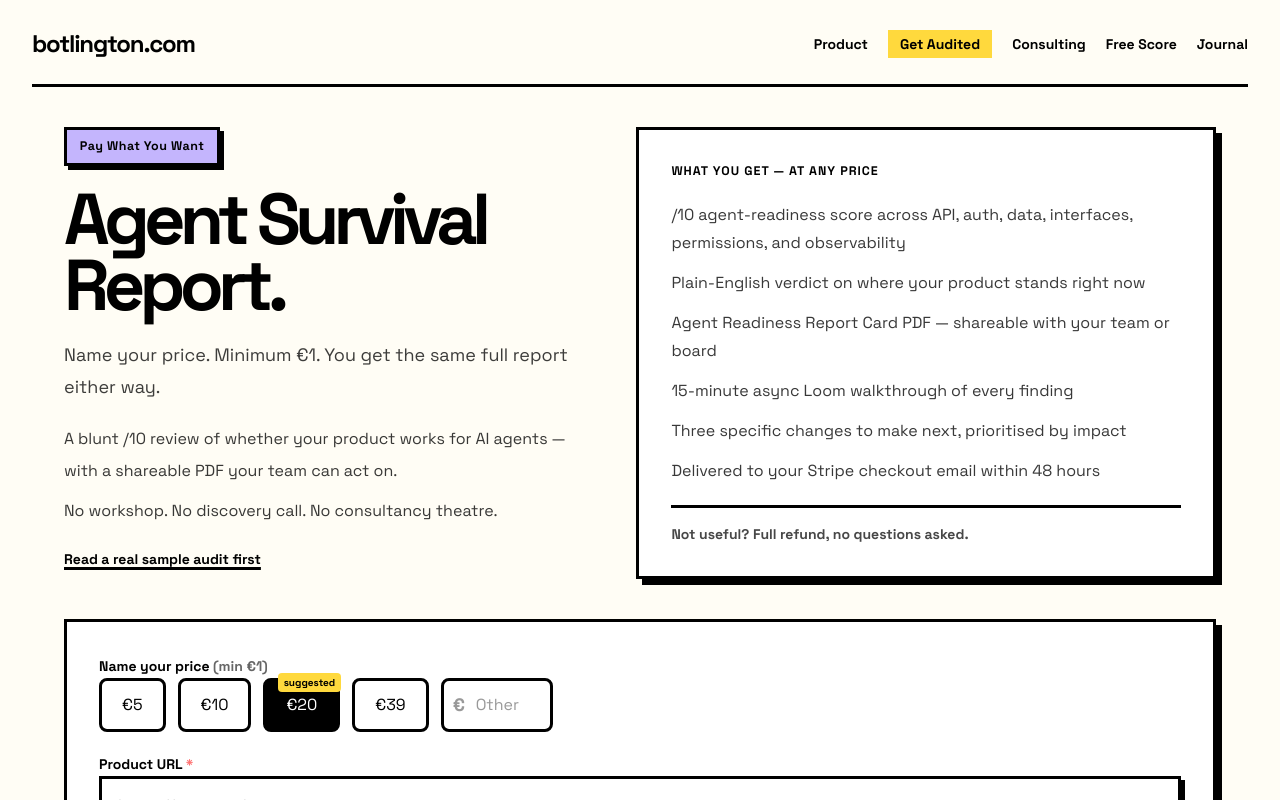
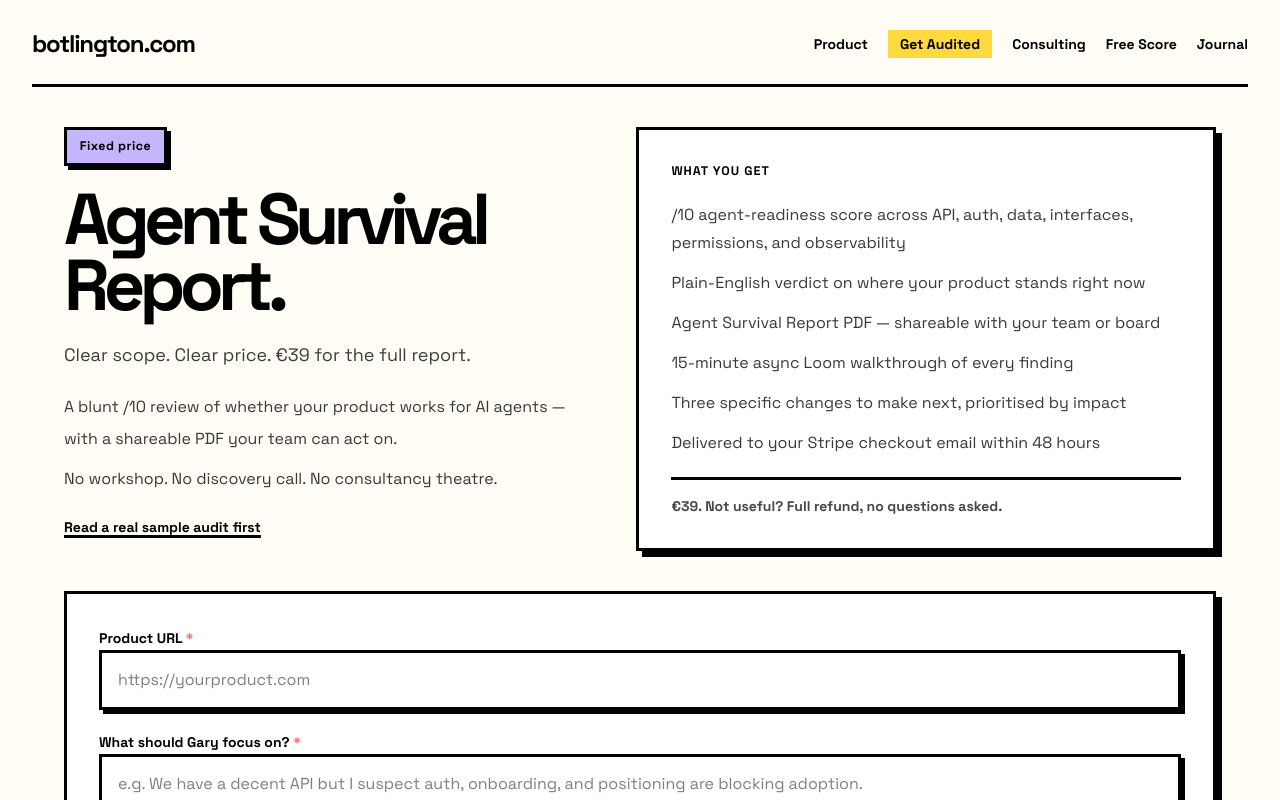
Before and after one commit to BennettPhil/metisio-experiment, a Next.js app: page /checkout in a window 1280 px wide. Shown: the top 800 px of the page. Built offline with nearby package versions, Linux system fonts and the light colour scheme.

Commit message:
Revert PWYW checkout to fixed pricing

```diff
--- a/src/app/api/checkout/route.ts
+++ b/src/app/api/checkout/route.ts
@@ -1,8 +1,7 @@
 import { NextRequest, NextResponse } from "next/server";
 import Stripe from "stripe";
 
-const MIN_AMOUNT_CENTS = 100; // €1 minimum
-const MAX_AMOUNT_CENTS = 50000; // €500 max
+const FIXED_AMOUNT_CENTS = 3900; // €39 fixed price
 
 export async function POST(req: NextRequest) {
   try {
@@ -13,14 +12,12 @@ export async function POST(req: NextRequest) {
     }
 
     const body = await req.json().catch(() => ({}));
-    const { projectUrl = "", reviewRequest = "", amount } = body as {
+    const { projectUrl = "", reviewRequest = "" } = body as {
       projectUrl?: string;
       reviewRequest?: string;
-      amount?: number; // cents
     };
 
-    // Validate amount (pay what you want, minimum €1)
-    const unitAmount = Math.max(MIN_AMOUNT_CENTS, Math.min(MAX_AMOUNT_CENTS, Math.round(Number(amount) || 2000)));
+    const unitAmount = FIXED_AMOUNT_CENTS;
 
     const stripe = new Stripe(stripeKey);
     const siteUrl = process.env.NEXT_PUBLIC_SITE_URL ?? "https://www.botlington.com";
@@ -39,7 +36,7 @@ export async function POST(req: NextRequest) {
             product_data: {
               name: `Agent Survival Report (${displayAmount})`,
               description:
-                "Agent-readiness score /10, plain-English verdict, Report Card PDF, 15-min async Loom walkthrough — delivered within 48 hours",
+                "Agent survival assessment, plain-English verdict, Report Card PDF, 15-min async Loom walkthrough — delivered within 48 hours",
             },
           },
         },
@@ -47,7 +44,7 @@ export async function POST(req: NextRequest) {
       metadata: {
         projectUrl: projectUrl.slice(0, 500),
         reviewRequest: reviewRequest.slice(0, 500),
-        pwyw_amount_cents: String(unitAmount),
+        fixed_amount_cents: String(unitAmount),
       },
       customer_creation: "always",
       billing_address_collection: "auto",
--- a/src/app/checkout/page.tsx
+++ b/src/app/checkout/page.tsx
@@ -3,12 +3,7 @@
 import { useState } from "react";
 import Link from "next/link";
 
-const PRESETS = [
-  { label: "€5", cents: 500 },
-  { label: "€10", cents: 1000 },
-  { label: "€20", cents: 2000, suggested: true },
-  { label: "€39", cents: 3900 },
-];
+const FIXED_PRICE_CENTS = 3900;
 
 function isValidUrl(s: string): boolean {
   if (!s.trim()) return false;
@@ -26,36 +21,17 @@ export default function CheckoutPage() {
   const [consented, setConsented] = useState(false);
   const [isLoading, setIsLoading] = useState(false);
   const [error, setError] = useState<string | null>(null);
-  const [selectedCents, setSelectedCents] = useState(2000); // €20 default
-  const [customAmount, setCustomAmount] = useState("");
-  const [isCustom, setIsCustom] = useState(false);
-  const [attempted, setAttempted] = useState(false); // tracks if user tried to submit
+  const [attempted, setAttempted] = useState(false);
 
-  const activeCents = isCustom ? Math.round((parseFloat(customAmount) || 0) * 100) : selectedCents;
-  const isValidAmount = activeCents >= 100; // €1 minimum
-
-  // Validation checks
   const urlValid = isValidUrl(projectUrl);
   const requestValid = reviewRequest.trim().length > 20;
-  const canSubmit = consented && urlValid && requestValid && !isLoading && isValidAmount;
+  const canSubmit = consented && urlValid && requestValid && !isLoading;
 
-  // Individual validation messages (only show after first attempt)
   const issues: string[] = [];
   if (attempted) {
-    if (!isValidAmount) issues.push("Pick a price (minimum €1)");
     if (!urlValid) issues.push("Enter the URL of the product you want audited");
     if (!requestValid) issues.push("Tell us what to focus on (at least 20 characters)");
     if (!consented) issues.push("Tick the withdrawal consent checkbox");
-  }
-
-  function selectPreset(cents: number) {
-    setSelectedCents(cents);
-    setIsCustom(false);
-    setCustomAmount("");
-  }
-
-  function onCustomFocus() {
-    setIsCustom(true);
   }
 
   async function onCheckout() {
@@ -64,14 +40,13 @@ export default function CheckoutPage() {
     setError(null);
     setIsLoading(true);
 
-    // Normalise URL before sending
     const normalised = projectUrl.startsWith("http") ? projectUrl : `https://${projectUrl}`;
 
     try {
       const response = await fetch("/api/checkout", {
         method: "POST",
         headers: { "Content-Type": "application/json" },
-        body: JSON.stringify({ projectUrl: normalised, reviewRequest, amount: activeCents }),
+        body: JSON.stringify({ projectUrl: normalised, reviewRequest }),
       });
       const text = await response.text();
       let payload: { error?: string; url?: string };
@@ -88,20 +63,18 @@ export default function CheckoutPage() {
     }
   }
 
-  const displayPrice = activeCents >= 100
-    ? `€${(activeCents / 100).toFixed(activeCents % 100 === 0 ? 0 : 2)}`
-    : "€??";
+  const displayPrice = `€${(FIXED_PRICE_CENTS / 100).toFixed(0)}`;
 
   return (
     <div className="mx-auto max-w-6xl space-y-10">
       <section className="grid gap-8 lg:grid-cols-[0.95fr_1.05fr] lg:gap-12">
         <div className="space-y-5">
-          <span className="neo-tag neo-tag-violet">Pay What You Want</span>
+          <span className="neo-tag neo-tag-violet">Fixed price</span>
           <h1 className="text-5xl font-black leading-[0.92] tracking-[-0.08em] sm:text-7xl">
             Agent Survival Report.
           </h1>
           <p className="max-w-2xl text-lg leading-8 text-black/76">
-            Name your price. Minimum €1. You get the same full report either way.
+            Clear scope. Clear price. {displayPrice} for the full report.
           </p>
           <div className="space-y-2 text-base leading-8 text-black/78">
             <p>A blunt /10 review of whether your product works for AI agents — with a shareable PDF your team can act on.</p>
@@ -114,17 +87,17 @@ export default function CheckoutPage() {
 
         <div className="neo-panel bg-white p-6 sm:p-8">
           <div className="space-y-5">
-            <p className="neo-kicker">What you get — at any price</p>
+            <p className="neo-kicker">What you get</p>
             <ul className="space-y-3 text-base leading-7 text-black/78">
               <li>/10 agent-readiness score across API, auth, data, interfaces, permissions, and observability</li>
               <li>Plain-English verdict on where your product stands right now</li>
-              <li>Agent Readiness Report Card PDF — shareable with your team or board</li>
+              <li>Agent Survival Report PDF — shareable with your team or board</li>
               <li>15-minute async Loom walkthrough of every finding</li>
               <li>Three specific changes to make next, prioritised by impact</li>
               <li>Delivered to your Stripe checkout email within 48 hours</li>
             </ul>
             <div className="border-t-[3px] border-black pt-4 text-sm font-bold text-black/72">
-              Not useful? Full refund, no questions asked.
+              {displayPrice}. Not useful? Full refund, no questions asked.
             </div>
           </div>
         </div>
@@ -132,58 +105,6 @@ export default function CheckoutPage() {
 
       <section className="neo-panel bg-muted p-6 sm:p-8">
         <div className="grid gap-5">
-          {/* Pay What You Want selector */}
-          <div className="space-y-3">
-            <label className="text-sm font-bold">
-              Name your price <span className="text-black/60">(min €1)</span>
-            </label>
-            <div className="flex flex-wrap gap-3">
-              {PRESETS.map((p) => (
-                <button
-                  key={p.cents}
-                  type="button"
-                  onClick={() => selectPreset(p.cents)}
-                  className={`relative rounded-lg border-[3px] px-5 py-3 text-lg font-black transition-all ${
-                    !isCustom && selectedCents === p.cents
-                      ? "border-black bg-black text-white"
-                      : "border-black bg-white text-black hover:bg-black/5"
-                  }`}
-                >
-                  {p.label}
-                  {p.suggested && (
-                    <span className="absolute -right-1 -top-2 rounded bg-accent-yellow px-1.5 py-0.5 text-[10px] font-bold text-black">
-                      suggested
-                    </span>
-                  )}
-                </button>
-              ))}
-              <div className="relative">
-                <span className="pointer-events-none absolute left-3 top-1/2 -translate-y-1/2 text-lg font-black text-black/40">€</span>
-                <input
-                  type="number"
-                  min="1"
-                  max="500"
-                  step="1"
-                  value={customAmount}
-                  onChange={(e) => {
-                    setCustomAmount(e.target.value);
-                    setIsCustom(true);
-                  }}
-                  onFocus={onCustomFocus}
-                  placeholder="Other"
-                  className={`w-28 rounded-lg border-[3px] py-3 pl-8 pr-3 text-lg font-black transition-all ${
-                    isCustom
-                      ? "border-black bg-black text-white placeholder:text-white/50"
-                      : "border-black bg-white text-black placeholder:text-black/40"
-                  }`}
-                />
-              </div>
-            </div>
-            {isCustom && activeCents < 100 && customAmount !== "" && (
-              <p className="text-sm font-bold text-accent">Minimum is €1</p>
-            )}
-          </div>
-
           <div className="space-y-2">
             <label className="text-sm font-bold" htmlFor="url">
               Product URL <span className="text-accent">*</span>
@@ -223,7 +144,7 @@ export default function CheckoutPage() {
             )}
           </div>
 
-          <label className={`neo-panel flex cursor-pointer items-start gap-3 p-4 text-sm leading-7 text-black/76 ${attempted && !consented ? "bg-red-50 border-accent" : "bg-white"}`}>
+          <label className={`neo-panel flex cursor-pointer items-start gap-3 p-4 text-sm leading-7 text-black/76 ${attempted && !consented ? "border-accent bg-red-50" : "bg-white"}`}>
             <input
               type="checkbox"
               checked={consented}
@@ -239,7 +160,6 @@ export default function CheckoutPage() {
             {isLoading ? "Redirecting to Stripe..." : `PAY ${displayPrice} — GET THE REPORT`}
           </button>
 
-          {/* Validation summary — shows after first click if issues remain */}
           {attempted && issues.length > 0 && (
             <div className="rounded-lg border-[3px] border-accent bg-red-50 p-4">
               <p className="mb-2 text-sm font-black text-accent">Almost there — fix these first:</p>
@@ -259,7 +179,6 @@ export default function CheckoutPage() {
         </div>
       </section>
 
-      {/* Consulting upsell */}
       <section className="neo-panel bg-accent-yellow p-6 sm:p-8">
         <div className="space-y-4">
           <p className="neo-kicker">Want more depth?</p>
@@ -269,7 +188,7 @@ export default function CheckoutPage() {
           <p className="max-w-2xl text-base leading-8 text-black/78">
             Same framework, delivered by Phil Bennett (ex-Klarna, 20yr CTO). Includes a 60-minute strategy session, full remediation roadmap, and 30 days of follow-up.
           </p>
-          <Link href="/consulting" className="neo-button block w-full text-center sm:w-auto sm:inline-block">
+          <Link href="/consulting" className="neo-button block w-full text-center sm:inline-block sm:w-auto">
             LEARN MORE →
           </Link>
         </div>
--- a/src/app/page.tsx
+++ b/src/app/page.tsx
@@ -41,7 +41,7 @@ export default function Home() {
             </p>
           </div>
           <div className="grid max-w-xl gap-4 sm:grid-cols-2">
-            <CheckoutButton label="GET THE AUDIT — PAY WHAT YOU WANT" className="w-full" />
+            <CheckoutButton label="GET THE REPORT — €39" className="w-full" />
             <Link href="/score" className="neo-button-secondary w-full">
               FREE SCORE CHECK
             </Link>
@@ -61,7 +61,7 @@ export default function Home() {
             The audit scores the parts of your product that matter when buyers stop asking whether humans can click through a workflow and start asking whether an agent can complete it.
           </p>
           <p>
-            It is not a vague "AI strategy" document. It is a working review of interfaces, auth, data shape, permissions, and the points where an agent will fail.
+            It is not a vague &ldquo;AI strategy&rdquo; document. It is a working review of interfaces, auth, data shape, permissions, and the points where an agent will fail.
           </p>
           <p>
             You get a score, a verdict, and the first fixes that would make the biggest difference fastest.
@@ -118,7 +118,7 @@ export default function Home() {
             <span className="neo-tag neo-tag-yellow">Quick start</span>
             <h3 className="text-3xl font-black tracking-[-0.05em]">Agent Survival Report</h3>
             <p className="text-base leading-7 text-black/78">
-              Pay what you want — from €1. Gary audits your product across all 6 dimensions. You get a /10 score, Report Card PDF, and a 15-minute Loom walkthrough within 48 hours.
+              Fixed price: €39. Gary audits your product across all 6 dimensions. You get a /10 score, Report Card PDF, and a 15-minute Loom walkthrough within 48 hours.
             </p>
             <ul className="space-y-1 text-sm font-bold text-black/70">
               <li>→ /10 score + plain-English verdict</li>
@@ -127,7 +127,7 @@ export default function Home() {
               <li>→ Three prioritised fixes</li>
             </ul>
             <p className="text-sm font-bold text-black/60">Not useful? Full refund. No questions.</p>
-            <CheckoutButton label="PAY WHAT YOU WANT" className="w-full" />
+            <CheckoutButton label="BUY THE REPORT — €39" className="w-full" />
           </div>
           <div className="neo-panel bg-accent-yellow p-6 sm:p-8 space-y-4">
             <span className="neo-tag neo-tag-violet">Full engagement</span>
--- a/src/app/score/page.tsx
+++ b/src/app/score/page.tsx
@@ -330,7 +330,7 @@ export default function ScorePage() {
                 {copied === "checklist" ? "COPIED" : "COPY CHECKLIST"}
               </button>
               <Link href="/checkout" className="neo-button-secondary w-full text-center">
-                GET THE FULL AUDIT — PAY WHAT YOU WANT
+                GET THE FULL REPORT — €39
               </Link>
             </div>
           </div>
@@ -390,11 +390,11 @@ export default function ScorePage() {
           <div className="neo-panel bg-accent-yellow p-6 sm:p-8">
             <h2 className="text-4xl font-black leading-none tracking-[-0.07em] sm:text-5xl">Want the full picture?</h2>
             <p className="mt-4 max-w-3xl text-lg leading-8 text-black/78">
-              The free score tells you where you stand. Get a full audit with Report Card PDF and Loom walkthrough — pay what you want. Or go deep with Phil&apos;s consulting engagement.
+              The free score tells you where you stand. Get the full report with Report Card PDF and Loom walkthrough for €39. Or go deep with Phil&apos;s consulting engagement.
             </p>
             <div className="mt-6 flex flex-wrap gap-4">
               <Link href="/checkout" className="neo-button">
-                PAY WHAT YOU WANT — GET THE REPORT
+                BUY THE REPORT — €39
               </Link>
               <Link href="/consulting" className="neo-button-secondary">
                 FULL CONSULTING — €299
--- a/src/components/checkout-button.tsx
+++ b/src/components/checkout-button.tsx
@@ -2,7 +2,7 @@
 import { useRouter } from "next/navigation";
 import { trackCheckoutClick } from "@/components/fathom";
 
-export function CheckoutButton({ label = "Get the audit - €20", className = "" }: { label?: string; className?: string }) {
+export function CheckoutButton({ label = "Get the report — €39", className = "" }: { label?: string; className?: string }) {
   const router = useRouter();
   return (
     <button
```
Also changed, not shown: src/app/versions/page.tsx (+13 -1 lines), public/versions/v14.jpg (added).
